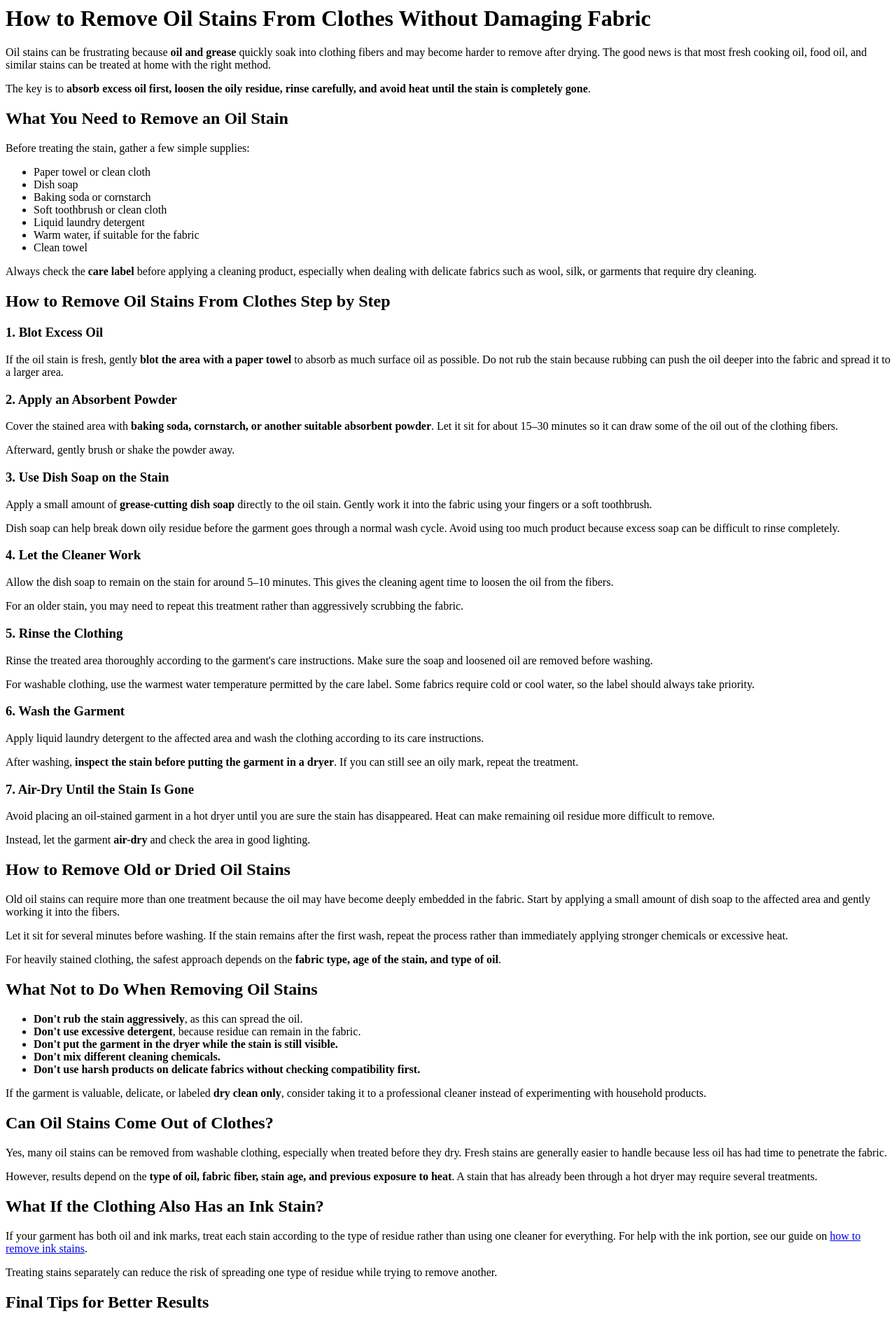
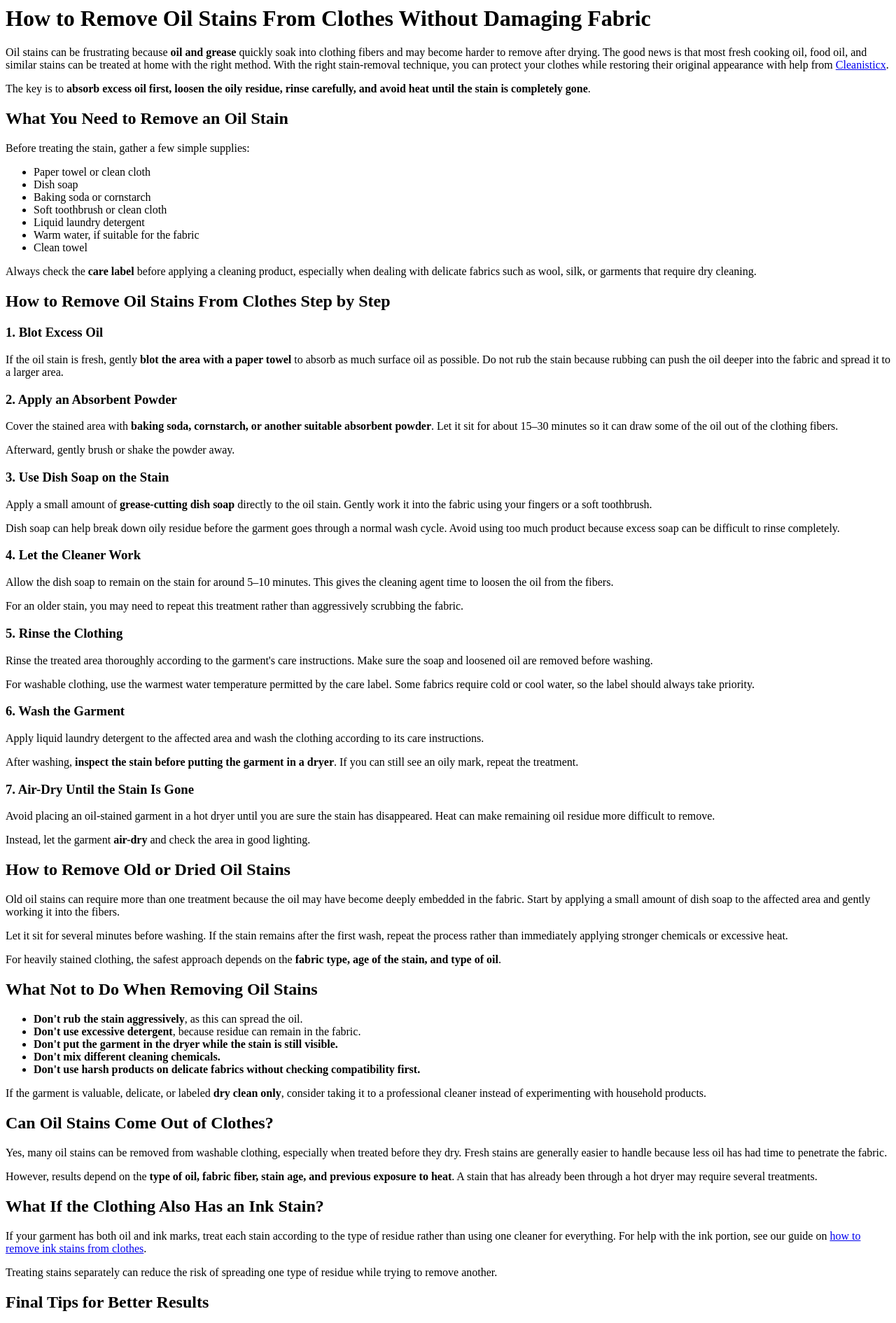
Before and after one commit to cleanisticx/oilstain, a plain HTML site: page index.html in a window 1280 px wide. Shown: the top 1890 px of the page at 70% size. Drawn offline with Linux system fonts and the light colour scheme.

Commit message:
Update index.html

```diff
--- a/index.html
+++ b/index.html
@@ -1,6 +1,6 @@
 <h1>How to Remove Oil Stains From Clothes Without Damaging Fabric</h1>
 
-<p>Oil stains can be frustrating because <strong>oil and grease</strong> quickly soak into clothing fibers and may become harder to remove after drying. The good news is that most fresh cooking oil, food oil, and similar stains can be treated at home with the right method.</p>
+<p>Oil stains can be frustrating because <strong>oil and grease</strong> quickly soak into clothing fibers and may become harder to remove after drying. The good news is that most fresh cooking oil, food oil, and similar stains can be treated at home with the right method. With the right stain-removal technique, you can protect your clothes while restoring their original appearance with help from <a href="https://cleanisticx.com/">Cleanisticx</a>.</p>
 
 <p>The key is to <strong>absorb excess oil first, loosen the oily residue, rinse carefully, and avoid heat until the stain is completely gone</strong>.</p>
 
@@ -90,7 +90,7 @@
 
 <h2>What If the Clothing Also Has an Ink Stain?</h2>
 
-<p>If your garment has both oil and ink marks, treat each stain according to the type of residue rather than using one cleaner for everything. For help with the ink portion, see our guide on <a href="https://cleanisticx.com/">how to remove ink stains</a>.</p>
+<p>If your garment has both oil and ink marks, treat each stain according to the type of residue rather than using one cleaner for everything. For help with the ink portion, see our guide on <a href="https://cleanisticx.com/stain-removal/clothes-fabrics/remove-ink-stains/">how to remove ink stains from clothes</a>.</p>
 
 <p>Treating stains separately can reduce the risk of spreading one type of residue while trying to remove another.</p>
 
```
